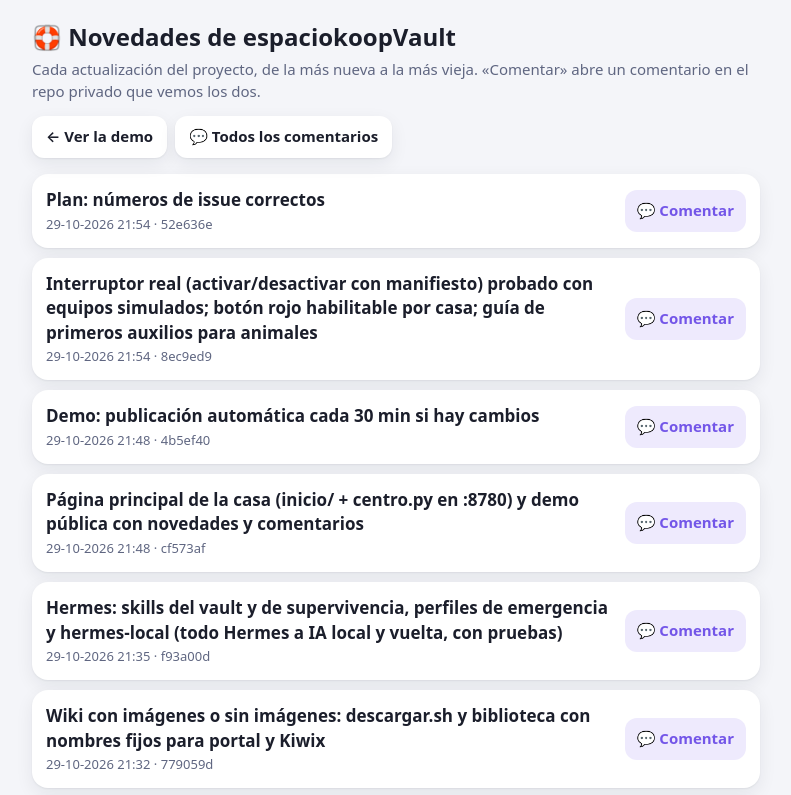
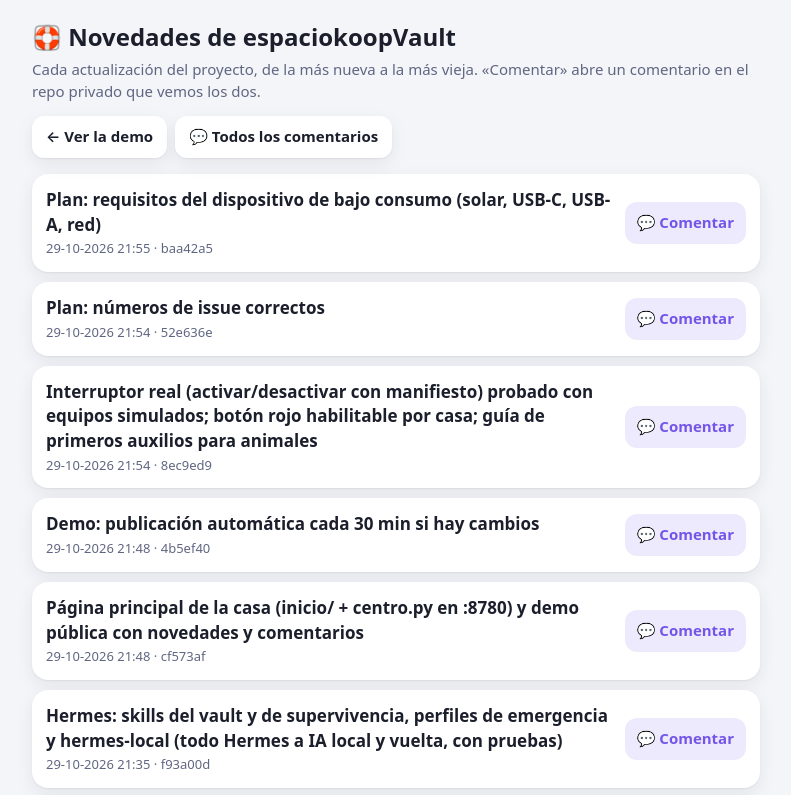
Before and after one commit to EspacioKoop/espaciokoopVault-demo, a plain HTML site: page novedades.html in a window 1280 px wide. Shown: the top 795 px of the page, without its empty margins (244-1035 px from the left). Drawn offline with Linux system fonts and the light colour scheme.

Commit message:
Demo actualizada: baa42a5 Plan: requisitos del dispositivo de bajo consumo (solar, USB-C, USB-A, red)

```diff
--- a/novedades.html
+++ b/novedades.html
@@ -29,7 +29,8 @@ h1 { font-size: 24px; margin: 4px 0; }
     <a href="index.html">← Ver la demo</a>
     <a href="https://github.com/EspacioKoop/espaciokoopVault/issues?q=label%3Afeedback" target="_blank" rel="noopener">💬 Todos los comentarios</a>
   </div>
-  <div class="nov"><div class="que"><b>Plan: números de issue correctos</b><small>29-10-2026 21:54 · 52e636e</small></div><a class="boton-c" href="https://github.com/EspacioKoop/espaciokoopVault/issues/new?labels=feedback&title=Comentario%3A+Plan%3A+n%C3%BAmeros+de+issue+correctos&body=Sobre+la+actualizaci%C3%B3n+52e636e+%2829-10-2026+21%3A54%29%3A+%C2%ABPlan%3A+n%C3%BAmeros+de+issue+correctos%C2%BB%0A%0AMi+comentario%3A%0A" target="_blank" rel="noopener">💬 Comentar</a></div>
+  <div class="nov"><div class="que"><b>Plan: requisitos del dispositivo de bajo consumo (solar, USB-C, USB-A, red)</b><small>29-10-2026 21:55 · baa42a5</small></div><a class="boton-c" href="https://github.com/EspacioKoop/espaciokoopVault/issues/new?labels=feedback&title=Comentario%3A+Plan%3A+requisitos+del+dispositivo+de+bajo+consumo+%28solar%2C+USB-C%2C+USB-A%2C+red%29&body=Sobre+la+actualizaci%C3%B3n+baa42a5+%2829-10-2026+21%3A55%29%3A+%C2%ABPlan%3A+requisitos+del+dispositivo+de+bajo+consumo+%28solar%2C+USB-C%2C+USB-A%2C+red%29%C2%BB%0A%0AMi+comentario%3A%0A" target="_blank" rel="noopener">💬 Comentar</a></div>
+<div class="nov"><div class="que"><b>Plan: números de issue correctos</b><small>29-10-2026 21:54 · 52e636e</small></div><a class="boton-c" href="https://github.com/EspacioKoop/espaciokoopVault/issues/new?labels=feedback&title=Comentario%3A+Plan%3A+n%C3%BAmeros+de+issue+correctos&body=Sobre+la+actualizaci%C3%B3n+52e636e+%2829-10-2026+21%3A54%29%3A+%C2%ABPlan%3A+n%C3%BAmeros+de+issue+correctos%C2%BB%0A%0AMi+comentario%3A%0A" target="_blank" rel="noopener">💬 Comentar</a></div>
 <div class="nov"><div class="que"><b>Interruptor real (activar/desactivar con manifiesto) probado con equipos simulados; botón rojo habilitable por casa; guía de primeros auxilios para animales</b><small>29-10-2026 21:54 · 8ec9ed9</small></div><a class="boton-c" href="https://github.com/EspacioKoop/espaciokoopVault/issues/new?labels=feedback&title=Comentario%3A+Interruptor+real+%28activar%2Fdesactivar+con+manifiesto%29+probado+con+equipos+simulad&body=Sobre+la+actualizaci%C3%B3n+8ec9ed9+%2829-10-2026+21%3A54%29%3A+%C2%ABInterruptor+real+%28activar%2Fdesactivar+con+manifiesto%29+probado+con+equipos+simulados%3B+bot%C3%B3n+rojo+habilitable+por+casa%3B+gu%C3%ADa+de+primeros+auxilios+para+animales%C2%BB%0A%0AMi+comentario%3A%0A" target="_blank" rel="noopener">💬 Comentar</a></div>
 <div class="nov"><div class="que"><b>Demo: publicación automática cada 30 min si hay cambios</b><small>29-10-2026 21:48 · 4b5ef40</small></div><a class="boton-c" href="https://github.com/EspacioKoop/espaciokoopVault/issues/new?labels=feedback&title=Comentario%3A+Demo%3A+publicaci%C3%B3n+autom%C3%A1tica+cada+30+min+si+hay+cambios&body=Sobre+la+actualizaci%C3%B3n+4b5ef40+%2829-10-2026+21%3A48%29%3A+%C2%ABDemo%3A+publicaci%C3%B3n+autom%C3%A1tica+cada+30+min+si+hay+cambios%C2%BB%0A%0AMi+comentario%3A%0A" target="_blank" rel="noopener">💬 Comentar</a></div>
 <div class="nov"><div class="que"><b>Página principal de la casa (inicio/ + centro.py en :8780) y demo pública con novedades y comentarios</b><small>29-10-2026 21:48 · cf573af</small></div><a class="boton-c" href="https://github.com/EspacioKoop/espaciokoopVault/issues/new?labels=feedback&title=Comentario%3A+P%C3%A1gina+principal+de+la+casa+%28inicio%2F+%2B+centro.py+en+%3A8780%29+y+demo+p%C3%BAblica+con+no&body=Sobre+la+actualizaci%C3%B3n+cf573af+%2829-10-2026+21%3A48%29%3A+%C2%ABP%C3%A1gina+principal+de+la+casa+%28inicio%2F+%2B+centro.py+en+%3A8780%29+y+demo+p%C3%BAblica+con+novedades+y+comentarios%C2%BB%0A%0AMi+comentario%3A%0A" target="_blank" rel="noopener">💬 Comentar</a></div>
```
